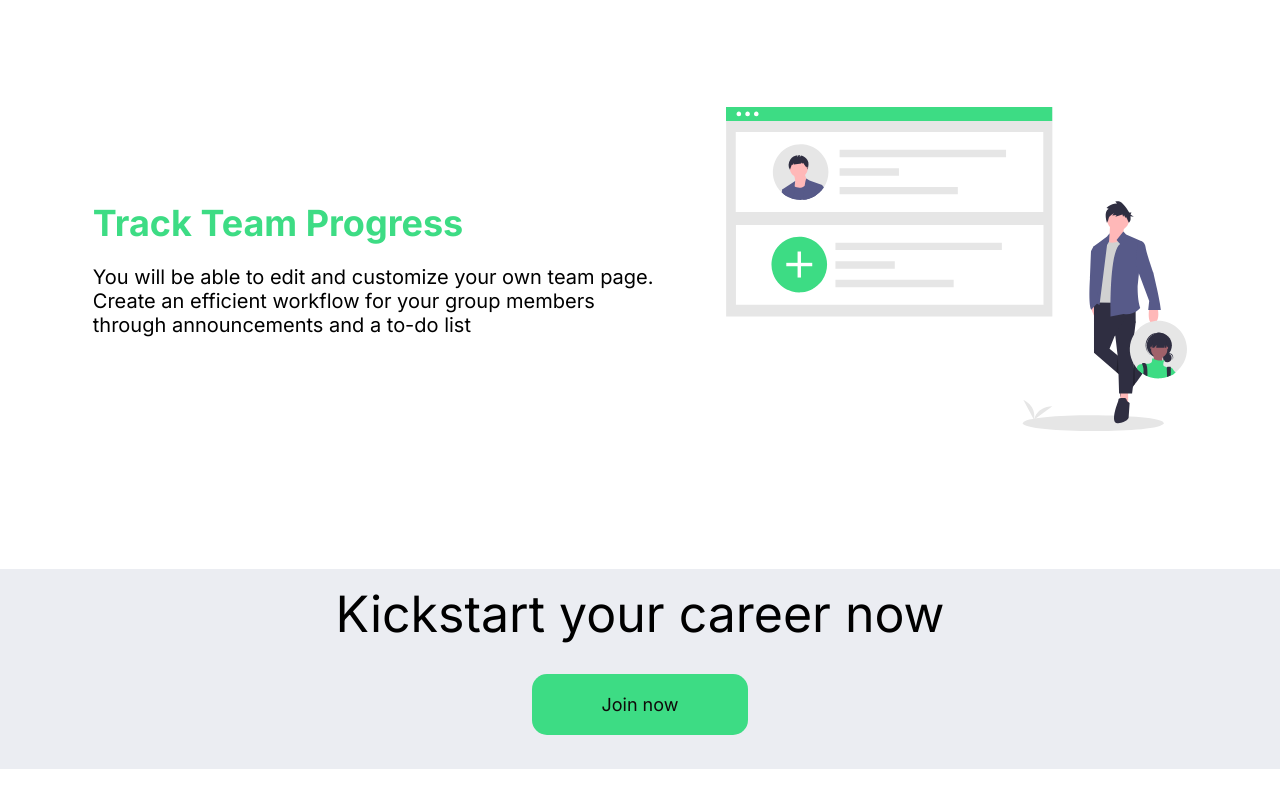
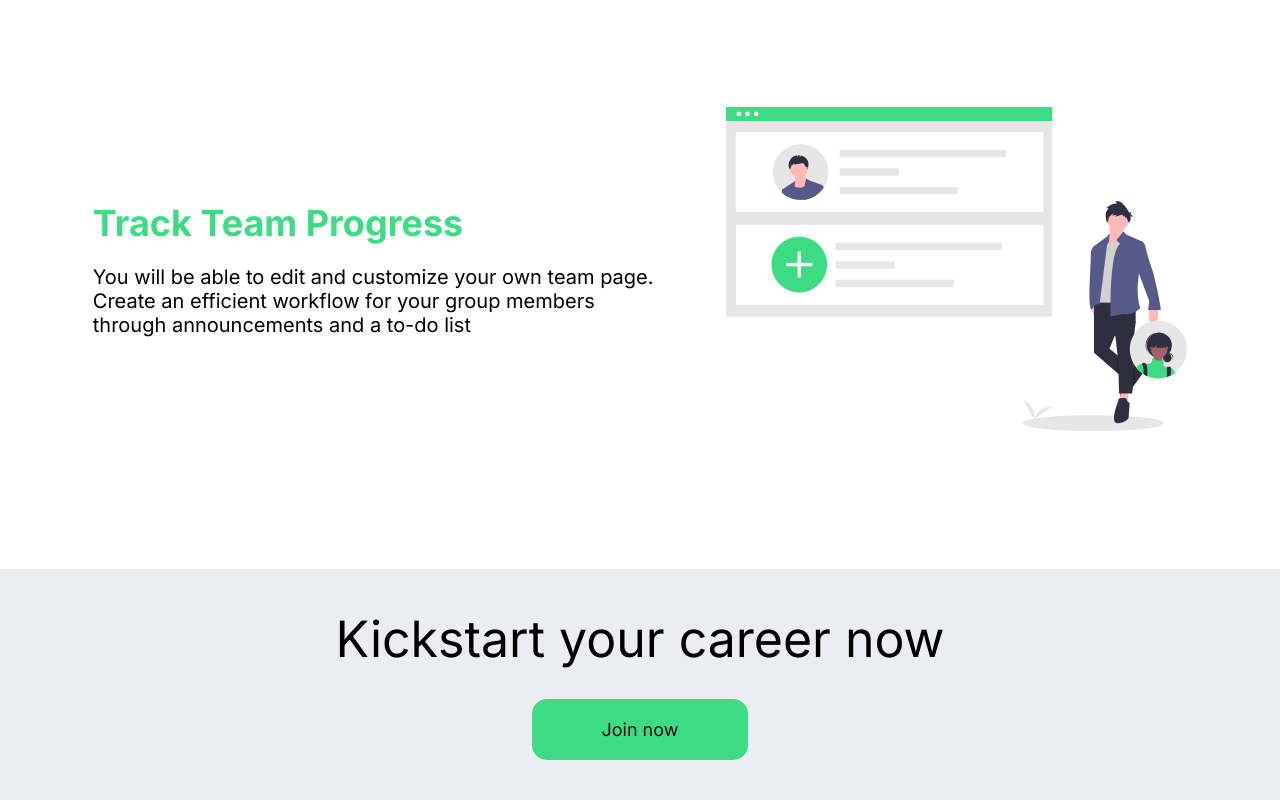
Before and after one commit to aibarrola/SubtleAsianNetwork, a React (Create React App) app: page / in a window 1280 px wide. Shown: the part 1536-2336 px from the top of the page. Before the commit the page ends 2305 px from the top, so only its background shows below. Built offline with nearby package versions, Linux system fonts and the light colour scheme.

Commit message:
fixed footer css

```diff
--- a/src/components/pages/landing/footer/Footer.jsx
+++ b/src/components/pages/landing/footer/Footer.jsx
@@ -11,7 +11,7 @@ function Footer() {
       <div className="footer-container">
         {/*  <img src={Logo} className="footerLogo" alt="Footer Logo"/> */}
 
-        <h1> Kickstart your career now </h1>
+        <h1 className="footerTitle"> Kickstart your career now </h1>
         <Link to="/signup">
           <button className="BTNsignUp footerBTN"> Join now </button>
         </Link>
--- a/src/components/pages/landing/footer/footer.css
+++ b/src/components/pages/landing/footer/footer.css
@@ -1,5 +1,5 @@
 .footer {
-  height: 25vh;
+  height: 30%vh;
   background-color: var(--main-grey);
   display: flex;
   justify-content: center;
@@ -22,5 +22,9 @@
 
 .footerBTN {
   margin-top: 30px;
-  margin-bottom: 30px;
+  margin-bottom: 40px;
 }
+
+.footerTitle{
+  margin-top:30px;
+}
```
